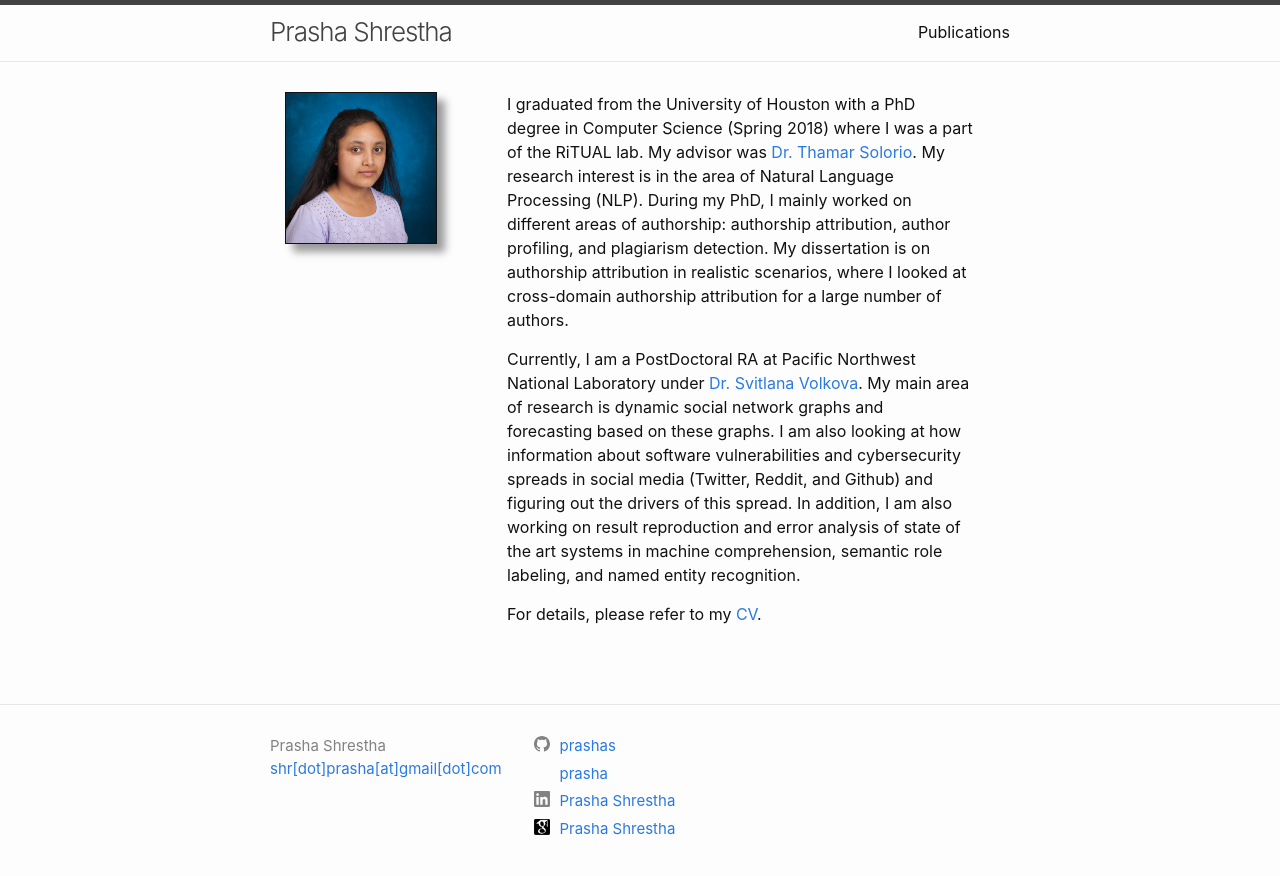
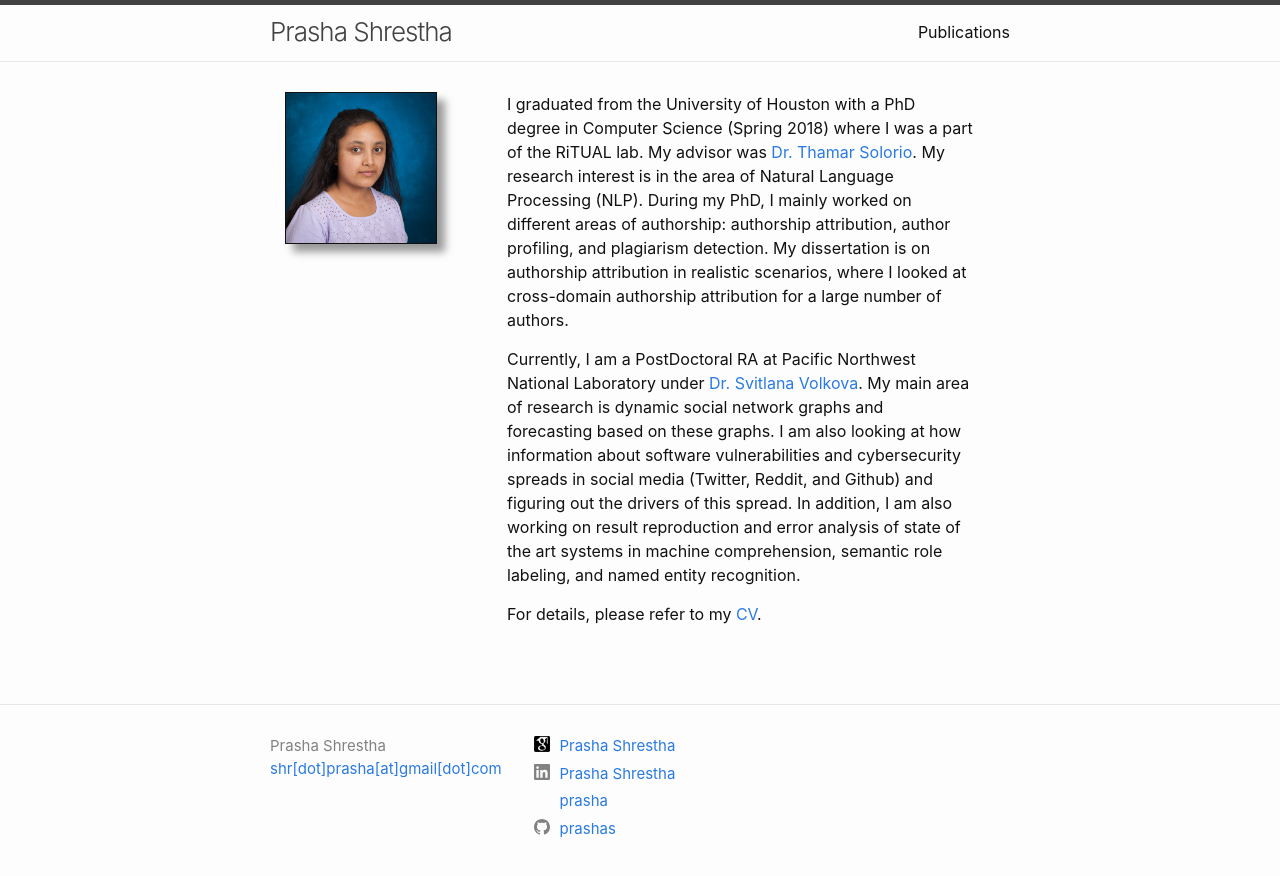
Before and after one commit to prashas/prashas.github.io, a Jekyll site: the page built from index.md, in a window 1280 px wide. Shown: the top 876 px of the page. Built offline with Jekyll 4.4.1, drawn with Linux system fonts in a browser that asks for light colours.

Commit message:
bitbucket order

```diff
--- a/_includes/social.html
+++ b/_includes/social.html
@@ -1,16 +1,17 @@
 <ul class="social-media-list">
+  {%- if site.googlescholar_username -%}<li><a href="https://scholar.google.com/citations?user=E8-qFUkAAAAJ&hl=en&oi=ao"><img src="{{ '/assets/scholar.png' | relative_url }}" class="svg-icon"> <span class="username">{{ site.googlescholar_username| escape }}</span></a></li>{%- endif -%}
+  {%- if site.linkedin_username -%}<li><a href="https://www.linkedin.com/in/{{ site.linkedin_username| cgi_escape | escape }}"><svg class="svg-icon"><use xlink:href="{{ '/assets/minima-social-icons.svg#linkedin' | relative_url }}"></use></svg> <span class="username">{{ site.linkedin_display_username| escape }}</span></a></li>{%- endif -%}
+  {%- if site.bitbucket_username -%}<li><a href="https://bitbucket.org/{{ site.bitbucket_username| cgi_escape | escape }}"><svg class="svg-icon"><use xlink:href="{{ '/assets/minima-social-icons.svg#bitbucket' | relative_url }}"></use></svg> <span class="username">{{ site.bitbucket_username| escape }}</span></a></li>{%- endif -%}
+  {%- if site.github_username -%}<li><a href="https://github.com/{{ site.github_username| cgi_escape | escape }}"><svg class="svg-icon"><use xlink:href="{{ '/assets/minima-social-icons.svg#github' | relative_url }}"></use></svg> <span class="username">{{ site.github_username| escape }}</span></a></li>{%- endif -%}
+
   {%- if site.dribbble_username -%}<li><a href="https://dribbble.com/{{ site.dribbble_username| cgi_escape | escape }}"><svg class="svg-icon"><use xlink:href="{{ '/assets/minima-social-icons.svg#dribbble' | relative_url }}"></use></svg> <span class="username">{{ site.dribbble_username| escape }}</span></a></li>{%- endif -%}
   {%- if site.facebook_username -%}<li><a href="https://www.facebook.com/{{ site.facebook_username| cgi_escape | escape }}"><svg class="svg-icon"><use xlink:href="{{ '/assets/minima-social-icons.svg#facebook' | relative_url }}"></use></svg> <span class="username">{{ site.facebook_username| escape }}</span></a></li>{%- endif -%}
   {%- if site.flickr_username -%}<li><a href="https://www.flickr.com/photos/{{ site.flickr_username| cgi_escape | escape }}"><svg class="svg-icon"><use xlink:href="{{ '/assets/minima-social-icons.svg#flickr' | relative_url }}"></use></svg> <span class="username">{{ site.flickr_username| escape }}</span></a></li>{%- endif -%}
-  {%- if site.github_username -%}<li><a href="https://github.com/{{ site.github_username| cgi_escape | escape }}"><svg class="svg-icon"><use xlink:href="{{ '/assets/minima-social-icons.svg#github' | relative_url }}"></use></svg> <span class="username">{{ site.github_username| escape }}</span></a></li>{%- endif -%}
-  {%- if site.bitbucket_username -%}<li><a href="https://bitbucket.org/{{ site.bitbucket_username| cgi_escape | escape }}"><svg class="svg-icon"><use xlink:href="{{ '/assets/minima-social-icons.svg#bitbucket' | relative_url }}"></use></svg> <span class="username">{{ site.bitbucket_username| escape }}</span></a></li>{%- endif -%}
   {%- if site.instagram_username -%}<li><a href="https://instagram.com/{{ site.instagram_username| cgi_escape | escape }}"><svg class="svg-icon"><use xlink:href="{{ '/assets/minima-social-icons.svg#instagram' | relative_url }}"></use></svg> <span class="username">{{ site.instagram_username| escape }}</span></a></li>{%- endif -%}
-  {%- if site.linkedin_username -%}<li><a href="https://www.linkedin.com/in/{{ site.linkedin_username| cgi_escape | escape }}"><svg class="svg-icon"><use xlink:href="{{ '/assets/minima-social-icons.svg#linkedin' | relative_url }}"></use></svg> <span class="username">{{ site.linkedin_display_username| escape }}</span></a></li>{%- endif -%}
   {%- if site.pinterest_username -%}<li><a href="https://www.pinterest.com/{{ site.pinterest_username| cgi_escape | escape }}"><svg class="svg-icon"><use xlink:href="{{ '/assets/minima-social-icons.svg#pinterest' | relative_url }}"></use></svg> <span class="username">{{ site.pinterest_username| escape }}</span></a></li>{%- endif -%}
   {%- for mst in site.mastodon -%}{%- if mst.username and mst.instance -%}<li><a href="https://{{ mst.instance| cgi_escape | escape}}/@{{mst.username}}"><svg class="svg-icon"><use xlink:href="{{ '/assets/minima-social-icons.svg#mastodon' | relative_url }}"></use></svg> <span class="username">{{ mst.username|escape }}</span></a></li>{%- endif -%}{%- endfor -%}
   {%- if site.twitter_username -%}<li><a href="https://www.twitter.com/{{ site.twitter_username| cgi_escape | escape }}"><svg class="svg-icon"><use xlink:href="{{ '/assets/minima-social-icons.svg#twitter' | relative_url }}"></use></svg> <span class="username">{{ site.twitter_username| escape }}</span></a></li>{%- endif -%}
   {%- if site.youtube_username -%}<li><a href="https://youtube.com/{{ site.youtube_username| cgi_escape | escape }}"><svg class="svg-icon"><use xlink:href="{{ '/assets/minima-social-icons.svg#youtube' | relative_url }}"></use></svg> <span class="username">{{ site.youtube_username| escape }}</span></a></li>{%- endif -%}
   {%- if site.googleplus_username -%}<li><a href="https://plus.google.com/{{ site.googleplus_username| escape }}"><svg class="svg-icon"><use xlink:href="{{ '/assets/minima-social-icons.svg#googleplus' | relative_url }}"></use></svg> <span class="username">{{ site.googleplus_username| escape }}</span></a></li>{%- endif -%}
-  {%- if site.googlescholar_username -%}<li><a href="https://scholar.google.com/citations?user=E8-qFUkAAAAJ&hl=en&oi=ao"><img src="{{ '/assets/scholar.png' | relative_url }}" class="svg-icon"> <span class="username">{{ site.googlescholar_username| escape }}</span></a></li>{%- endif -%}
   {%- if site.rss -%}<li><a href="{{ 'feed.xml' | relative_url }}"><svg class="svg-icon"><use xlink:href="{{ '/assets/minima-social-icons.svg#rss' | relative_url }}"></use></svg> <span>{{ site.rss | escape }}</span></a></li>{%- endif -%}
 </ul>
```
Also changed, not shown: assets/minima-social-icons.svg.
